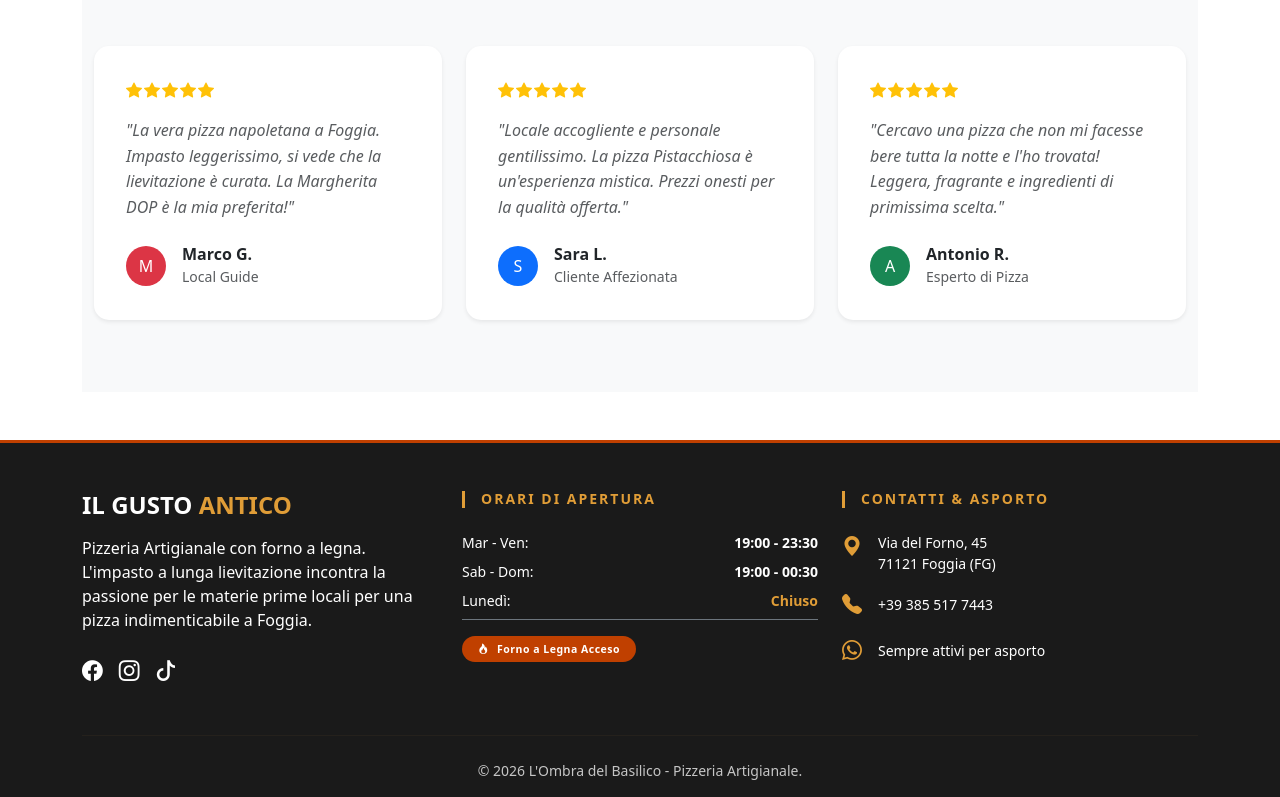
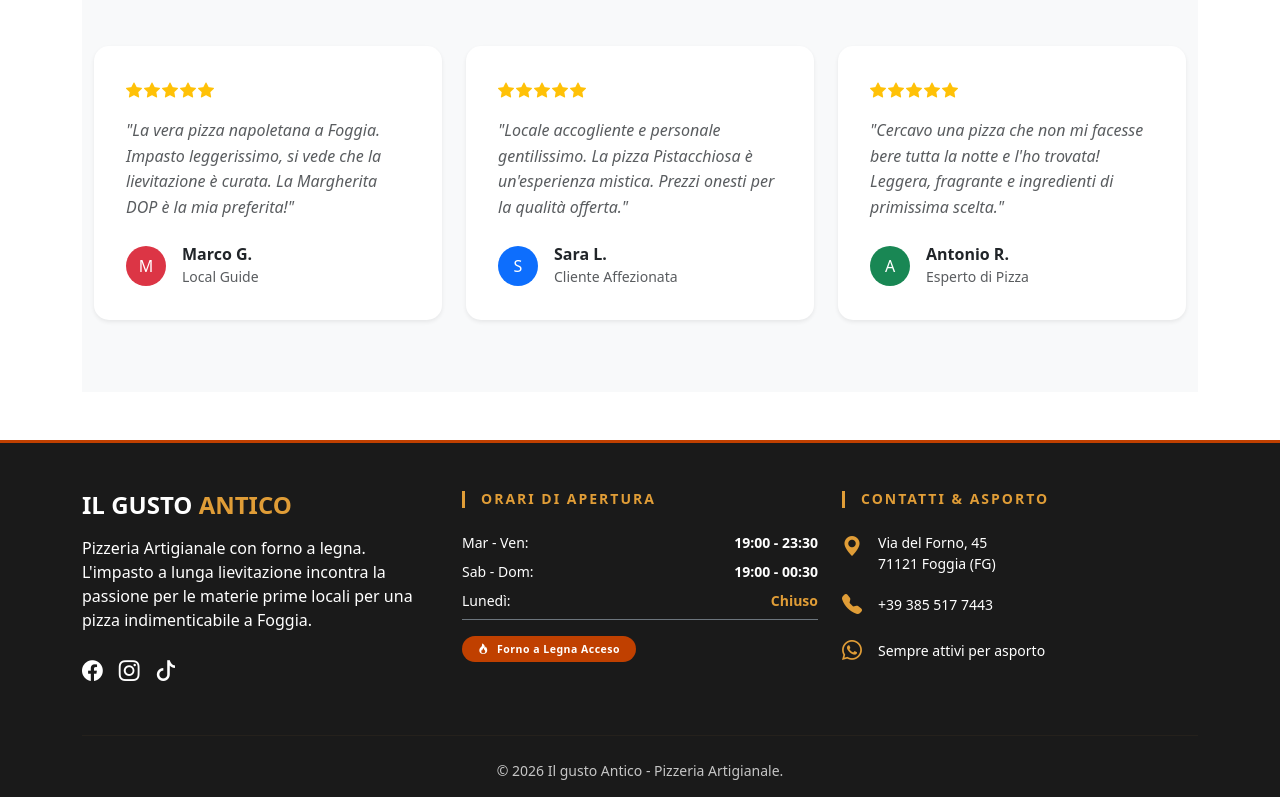
Before and after one commit to alessia-giuva/il-gusto-antico-pizzeria, an Angular app: page / in a window 1280 px wide. Shown: the part 1171-1968 px from the top of the page. Built offline with nearby package versions, Linux system fonts and the light colour scheme.

Commit message:
modifica footer

```diff
--- a/src/app/app.html
+++ b/src/app/app.html
@@ -107,7 +107,7 @@
     <div class="row">
       <!-- Usiamo col-12 per occupare tutto lo spazio e text-center per centrare -->
       <div class="col-12 text-center">
-        <p class="text-white small mb-0 opacity-75">&copy; 2026 L'Ombra del Basilico - Pizzeria Artigianale.</p>
+        <p class="text-white small mb-0 opacity-75">&copy; 2026 Il gusto Antico - Pizzeria Artigianale.</p>
       </div>
     </div>
   </div>
```
